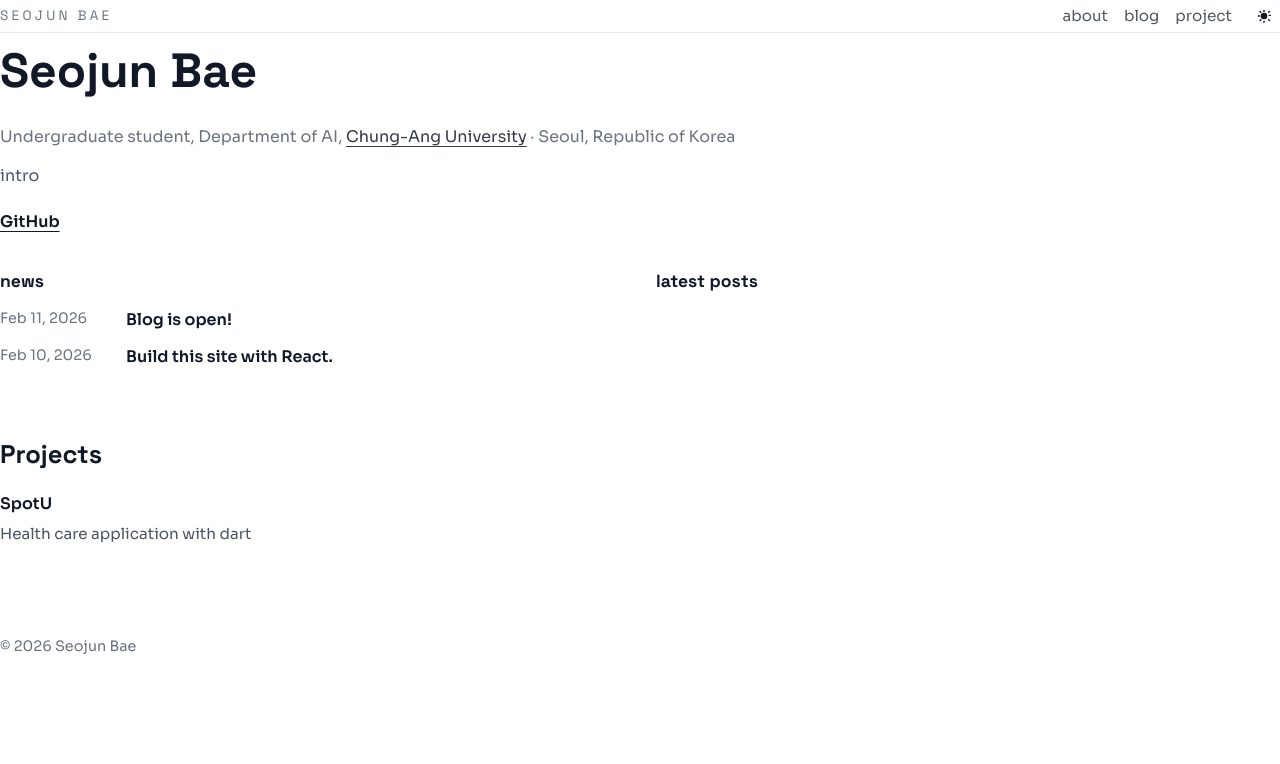
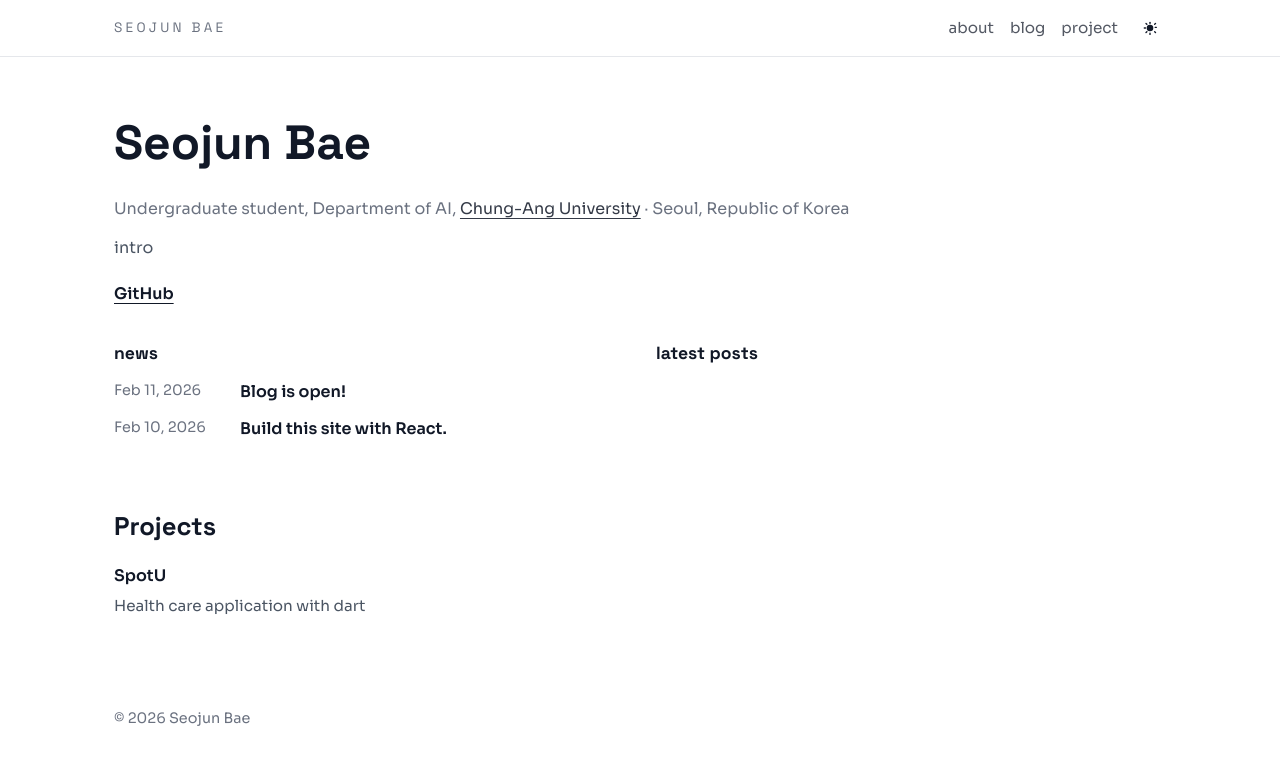
Before and after one commit to qotjwns/qotjwns.github.io, a React (Vite) app: page / in a window 1280 px wide. Shown: the top 764 px of the page. Built offline with nearby package versions, Linux system fonts and the light colour scheme; no server answers.

Commit message:
FIX: 다크모드 화이트모드 변경시 화면 깨짐 수정

```diff
--- a/src/styles/global.css
+++ b/src/styles/global.css
@@ -52,9 +52,9 @@ a {
 }
 
 .site-nav {
-  width: min(var(--container), calc(100% - (var(--gutter) * 2)));
-  margin-inline: auto;
-  padding: 12px var(--gutter);
+  max-width: 1100px;
+  margin: 0 auto;
+  padding: 12px 24px;
   display: flex;
   align-items: center;
   justify-content: space-between;
@@ -99,9 +99,9 @@ a {
 }
 
 .page {
-  width: min(var(--container), calc(100% - (var(--gutter) * 2)));
-  margin-inline: auto;
-  padding: 48px var(--gutter) 96px;
+  max-width: 1100px;
+  margin: 0 auto;
+  padding: 48px 24px 96px;
   display: flex;
   flex-direction: column;
   gap: 64px;
@@ -555,15 +555,13 @@ a {
   --primary-text: #0f1115;
   --header-bg: rgba(15, 17, 21, 0.98);
   --toggle-hover: rgba(229, 231, 235, 0.12);
-  --container: 1100px;
-  --gutter: 24px;
 }
 
 :root[data-theme="dark"] .notion-code {
   background: rgba(15, 23, 42, 0.6);
 }
 
-@media (max-width: 1100px) {
+@media (max-width: 720px) {
   .site-nav {
     flex-direction: column;
     align-items: flex-start;
```
